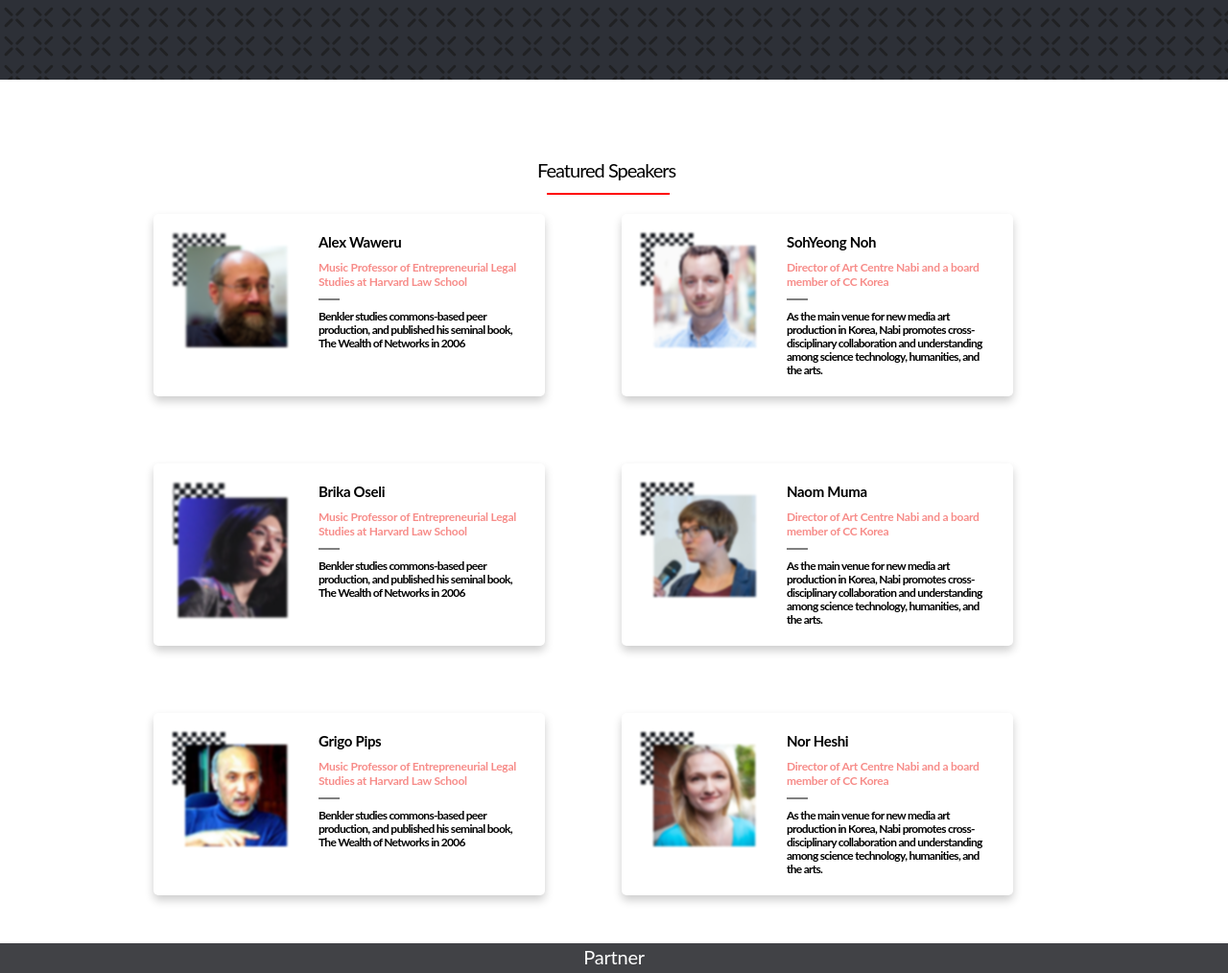
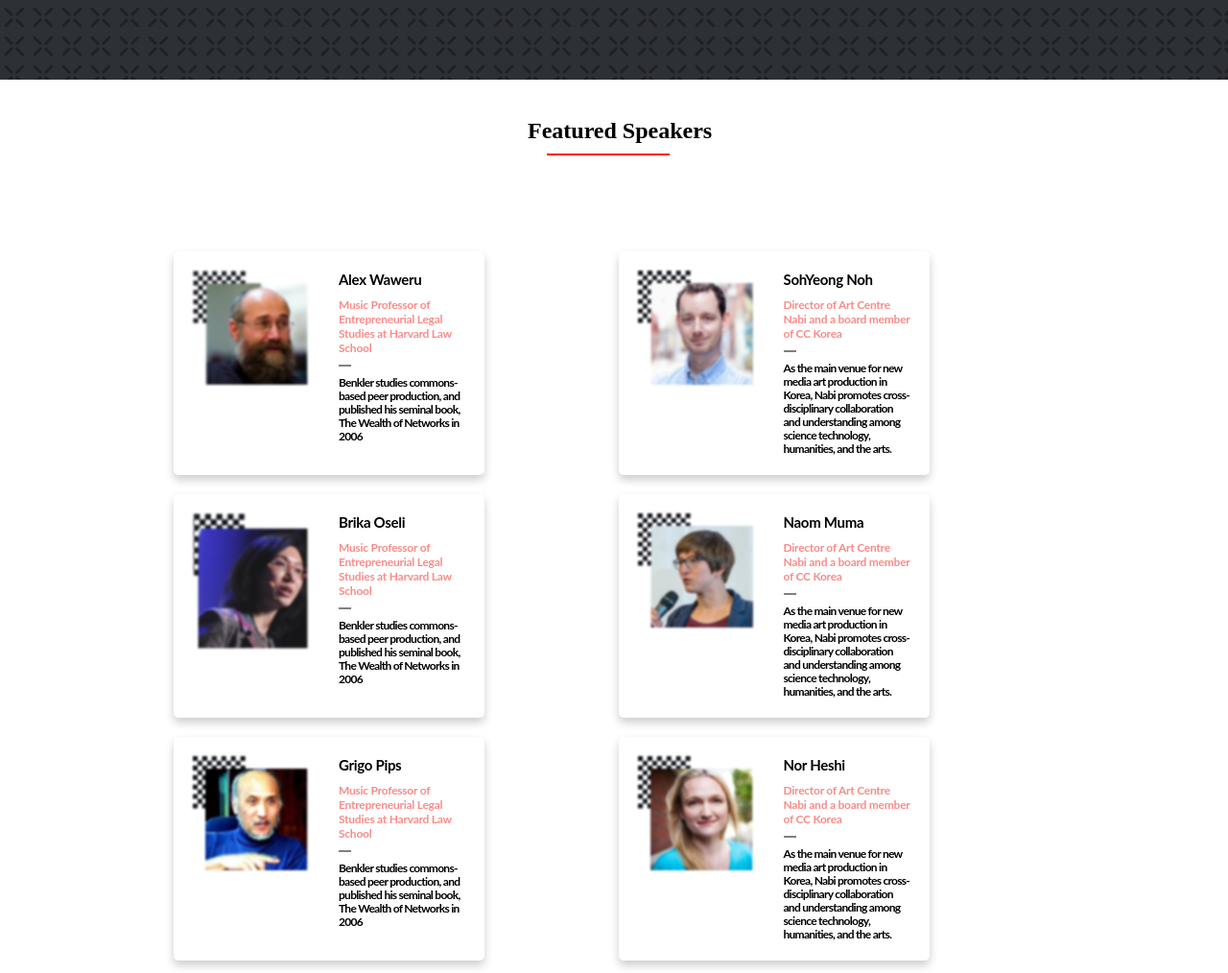
Before and after one commit to AleWaweru/Melody, a website: page home.html in a window 1280 px wide. Shown: the part 1002-2016 px from the top of the page at 96% size. Drawn offline with Linux system fonts and the light colour scheme.

Commit message:
made changes onthe script file

```diff
--- a/home.css
+++ b/home.css
@@ -227,3 +227,51 @@
     filter: blur(0.8px);
   }
 }
+
+@media screen and (max-width: 768px) {
+  #speaker-3,
+  #speaker-4,
+  #speaker-5,
+  #speaker-6 {
+    display: none;
+  }
+}
+
+@media screen and (min-width: 768px) {
+  .contributors-main {
+    background-color: #fff;
+    padding: 20px;
+    border-radius: 5px;
+    box-shadow: 0 5px 10px rgba(0, 0, 0, 0.2);
+  }
+
+  #melody-speakers {
+    grid-template-columns: repeat(2, 1fr);
+    display: grid;
+    margin-bottom: 77px;
+    margin-left: 181px;
+    margin-right: 172px;
+  }
+
+  #speaker-1 {
+    width: 80%;
+  }
+
+  #speaker-2 {
+    width: 70%;
+  }
+
+  #speaker-3,
+  #speaker-4,
+  #speaker-5,
+  #speaker-6 {
+    display: flex !important;
+    justify-content: center;
+    width: 70%;
+  }
+
+  .speaker-contri h2 {
+    margin-left: 550px;
+    margin-top: 40px;
+  }
+}
--- a/home.html
+++ b/home.html
@@ -21,7 +21,6 @@
 
   </head>
   <style>
-
   </style>
   <body>
     <div class="header">
@@ -180,15 +179,23 @@
     </section>
 
     <!--------------------SPEAKERS SECTION----------------------------->
-
-    <div class="contributors" id="melody-speakers">
+     <section class="speaker-contri">
       <h2>Featured Speakers</h2>
       <div class="main-border"></div>
-    </div>
 
-    <button class="contributors-btn1">
-      MORE <img src="images/arrow_down 1.png" alt="arrow-down" />
-    </button>
+
+        <div class="contributors" id="melody-speakers">
+
+      </div>
+
+
+      <button class="contributors-btn1">
+        MORE <img src="images/arrow_down 1.png" alt="arrow-down" />
+      </button>
+
+     </section>
+
+
 
     <div class="partners">
       <h3>Partner</h3>
--- a/script.js
+++ b/script.js
@@ -1,5 +1,3 @@
-const cardSection = document.getElementById('melody-speakers');
-
 const mainMenu = document.querySelector('.menuList');
 const closeMenu = document.querySelector('.closeMenu');
 const openMenu = document.querySelector('.humburger');
@@ -27,103 +25,195 @@ const Projects = [
 
   {
     id: 'Project1',
-    id2: 'Project2',
     Image: './images/speaker_01.png',
-    Image2: './images/speaker_4.png',
     Name: 'Alex Waweru',
-    Name2: 'SohYeong Noh',
     Proffesion: 'Music Professor of Entrepreneurial Legal Studies at Harvard Law School',
-    Proffesion2: 'Director of Art Centre Nabi and a board member of CC Korea</span ',
     Description: 'Benkler studies commons-based peer production, and published his seminal book, The Wealth of Networks in 2006',
-    Description2: ' As the main venue for new media art production in Korea, Nabi promotes cross-disciplinary collaboration and understanding among science technology, humanities, and the arts.',
+  },
+  {
+    id: 'Project2',
+    Image: './images/speaker_4.png',
+    Name: 'SohYeong Noh',
+    Proffesion: 'Director of Art Centre Nabi and a board member of CC Korea</span ',
+    Description: ' As the main venue for new media art production in Korea, Nabi promotes cross-disciplinary collaboration and understanding among science technology, humanities, and the arts.',
+
   },
   {
     id: 'Project3',
-    id2: 'Project4',
     Image: './images/speaker_02.png',
-    Image2: './images/speaker_001.png',
     Name: 'Brika Oseli',
-    Name2: 'Naom Muma',
     Proffesion: 'Music Professor of Entrepreneurial Legal Studies at Harvard Law School',
-    Proffesion2: 'Director of Art Centre Nabi and a board member of CC Korea</span ',
     Description: 'Benkler studies commons-based peer production, and published his seminal book, The Wealth of Networks in 2006',
-    Description2: ' As the main venue for new media art production in Korea, Nabi promotes cross-disciplinary collaboration and understanding among science technology, humanities, and the arts.',
+  },
+  {
+    id: 'Project4',
+    Image: './images/speaker_001.png',
+    Name: 'Naom Muma',
+    Proffesion: 'Director of Art Centre Nabi and a board member of CC Korea</span ',
+    Description: ' As the main venue for new media art production in Korea, Nabi promotes cross-disciplinary collaboration and understanding among science technology, humanities, and the arts.',
+
   },
 
   {
     id: 'Project5',
-    id2: 'Project6',
     Image: './images/speaker_06.png',
-    Image2: './images/speaker_05.png',
     Name: 'Grigo Pips',
-    Name2: 'Nor Heshi',
     Proffesion: 'Music Professor of Entrepreneurial Legal Studies at Harvard Law School',
-    Proffesion2: 'Director of Art Centre Nabi and a board member of CC Korea</span ',
     Description: 'Benkler studies commons-based peer production, and published his seminal book, The Wealth of Networks in 2006',
-    Description2: ' As the main venue for new media art production in Korea, Nabi promotes cross-disciplinary collaboration and understanding among science technology, humanities, and the arts.',
+  },
+  {
+    id: 'Project6',
+    Image: './images/speaker_05.png',
+    Name: 'Nor Heshi',
+    Proffesion: 'Director of Art Centre Nabi and a board member of CC Korea</span ',
+    Description: ' As the main venue for new media art production in Korea, Nabi promotes cross-disciplinary collaboration and understanding among science technology, humanities, and the arts.',
+
   },
 
 ];
 
-Projects.forEach((project) => {
-  const cardDiv = document.createElement('div');
-  cardDiv.innerHTML = `<div class="contr-align">
-  <div class="contributors-main">
-    <div class="contributors-img">
-      <img src=${project.Image} alt="cont-image" />
+//    first speaker
+const cardSection1 = document.getElementById('melody-speakers');
+
+for (let i = 0; i <= 0; i += 1) {
+  const card = ` <div class="contributors-main">
+  <div class="contributors-img" id="speaker-1">
+    <img src="${Projects[i].Image}" alt="cont-image" />
   </div>
   <div class="contributors-content">
-      <h3>${project.Name}</h3>
+    <h3>${Projects[i].Name}</h3>
     <span
-        >${project.Proffesion}</span
+      >${Projects[i].Proffesion}</span
     >
     <div class="contributor-border"></div>
     <p>
-        ${project.Description}
+      ${Projects[i].Description}
     </p>
-    </div>
-  </div>
+  </div>`;
 
-  <div class="contributors-main">
+  cardSection1.innerHTML += card;
+}
+
+// second speaker
+
+const cardSection2 = document.getElementById('melody-speakers');
+
+for (let i = 1; i <= 1; i += 1) {
+  const card = ` <div class="contributors-main" id = "speaker-2">
   <div class="contributors-img">
-      <img src=${project.Image2} alt="cont-image" />
+    <img src="${Projects[i].Image}" alt="cont-image" />
   </div>
   <div class="contributors-content">
-      <h3>${project.Name2}</h3>
+    <h3>${Projects[i].Name}</h3>
     <span
-        >${project.Proffesion2}</span
+      >${Projects[i].Proffesion}</span
     >
     <div class="contributor-border"></div>
     <p>
-      ${project.Description2}
+      ${Projects[i].Description}
     </p>
-    </div>
-  </div>
-
-
   </div>`;
 
-  cardSection.append(cardDiv);
-});
+  cardSection2.innerHTML += card;
+}
 
-const loadmore = document.querySelector('.contributors-btn1');
+// third speaker
 
-let currentItems = 2;
+const cardSection3 = document.getElementById('melody-speakers');
 
-loadmore.addEventListener('click', (e) => {
-  const elementList = [...document.querySelectorAll('.contr-align')];
+for (let i = 2; i <= 2; i += 1) {
+  const card = ` <div class="contributors-main" id = "speaker-3">
+  <div class="contributors-img">
+    <img src="${Projects[i].Image}" alt="cont-image" />
+  </div>
+  <div class="contributors-content">
+    <h3>${Projects[i].Name}</h3>
+    <span
+      >${Projects[i].Proffesion}</span
+    >
+    <div class="contributor-border"></div>
+    <p>
+      ${Projects[i].Description}
+    </p>
+  </div>`;
 
-  for (let i = currentItems; i < currentItems + 4; i += 1) {
-    setTimeout(() => {
-      e.target.classList.remove('show-loader');
-      if (elementList[i]) {
-        elementList[i].style.display = 'block';
+  cardSection3.innerHTML += card;
 }
-    });
+
+// fourth speaker
+
+const cardSection4 = document.getElementById('melody-speakers');
+
+for (let i = 3; i <= 3; i += 1) {
+  const card = ` <div class="contributors-main" id = "speaker-4">
+  <div class="contributors-img">
+    <img src="${Projects[i].Image}" alt="cont-image" />
+  </div>
+  <div class="contributors-content">
+    <h3>${Projects[i].Name}</h3>
+    <span
+      >${Projects[i].Proffesion}</span
+    >
+    <div class="contributor-border"></div>
+    <p>
+      ${Projects[i].Description}
+    </p>
+  </div>`;
+
+  cardSection4.innerHTML += card;
 }
-  currentItems += 2;
 
-  if (currentItems >= elementList.length) {
-    e.target.classList.add('loaded');
+// fifth speaker
+
+const cardSection5 = document.getElementById('melody-speakers');
+
+for (let i = 4; i <= 4; i += 1) {
+  const card = ` <div class="contributors-main" id = "speaker-5">
+  <div class="contributors-img">
+    <img src="${Projects[i].Image}" alt="cont-image" />
+  </div>
+  <div class="contributors-content">
+    <h3>${Projects[i].Name}</h3>
+    <span
+      >${Projects[i].Proffesion}</span
+    >
+    <div class="contributor-border"></div>
+    <p>
+      ${Projects[i].Description}
+    </p>
+  </div>`;
+
+  cardSection5.innerHTML += card;
 }
-});
+
+// sixth speaker
+
+const cardSection6 = document.getElementById('melody-speakers');
+
+for (let i = 5; i <= 5; i += 1) {
+  const card = ` <div class="contributors-main" id = "speaker-6">
+  <div class="contributors-img">
+    <img src="${Projects[i].Image}" alt="cont-image" />
+  </div>
+  <div class="contributors-content">
+    <h3>${Projects[i].Name}</h3>
+    <span
+      >${Projects[i].Proffesion}</span
+    >
+    <div class="contributor-border"></div>
+    <p>
+      ${Projects[i].Description}
+    </p>
+  </div>`;
+
+  cardSection6.innerHTML += card;
+}
+
+const moreBtn = () => {
+  document.getElementById('speaker-3').style.display = 'flex';
+  document.getElementById('speaker-4').style.display = 'flex';
+  document.getElementById('speaker-5').style.display = 'flex';
+  document.getElementById('speaker-6').style.display = 'flex';
+};
+
+document.querySelector('.contributors-btn1').addEventListener('click', moreBtn);
```
Lines whose indentation alone changed are shown as unchanged.
